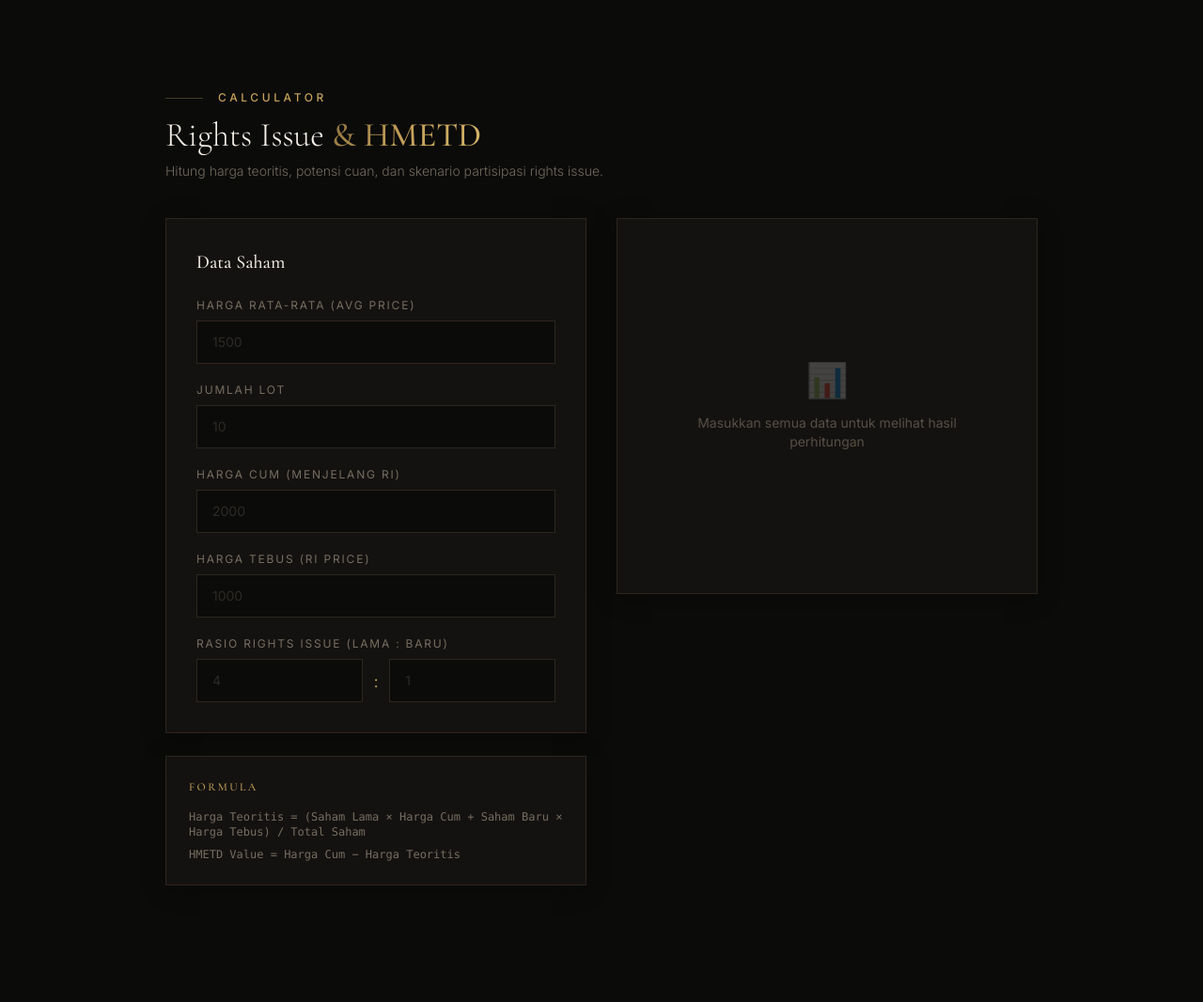
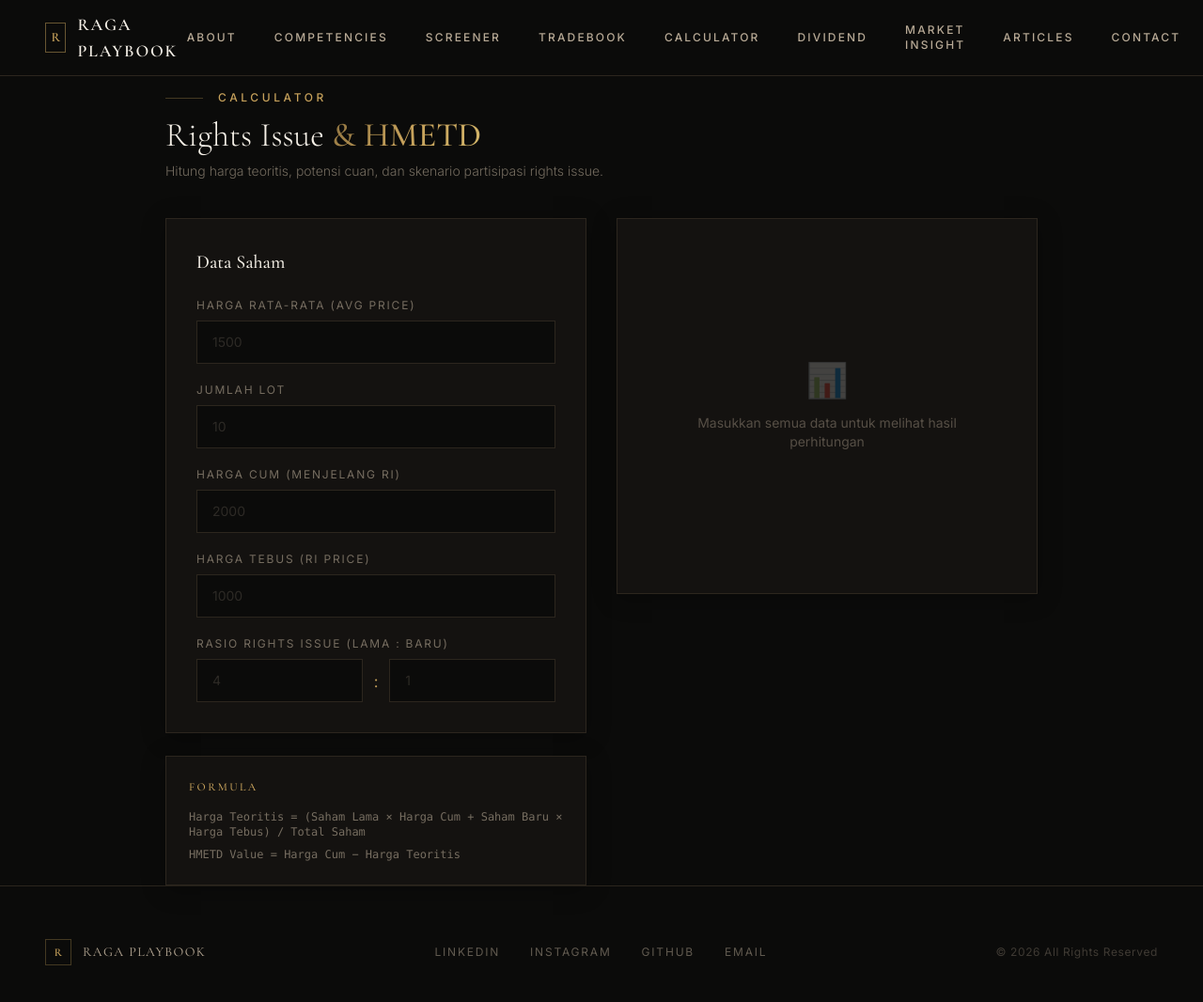
Before and after one commit to broden101/portfolio, a Next.js app: page /calculator in a window 1280 px wide. Shown: the top 1066 px of the page at 94% size. Before the commit the page ends 1022 px from the top, so only its background shows below. Built offline with nearby package versions, Linux system fonts and the light colour scheme.

Commit message:
Add Navbar + Footer to calculator page

```diff
--- a/app/calculator/page.tsx
+++ b/app/calculator/page.tsx
@@ -1,6 +1,8 @@
 "use client";
 
 import { useState, useMemo } from "react";
+import Navbar from "@/components/Navbar";
+import Footer from "@/components/Footer";
 
 export default function RightsIssuePage() {
   const [avgPrice, setAvgPrice] = useState("");
@@ -76,6 +78,7 @@ export default function RightsIssuePage() {
 
   return (
     <div className="min-h-screen bg-[#0B0B0A] pt-24 pb-20">
+      <Navbar />
       <div className="max-w-5xl mx-auto px-6 lg:px-12">
         {/* Header */}
         <div className="mb-10">
@@ -203,6 +206,7 @@ export default function RightsIssuePage() {
           </div>
         </div>
       </div>
+      <Footer />
     </div>
   );
 }
```
